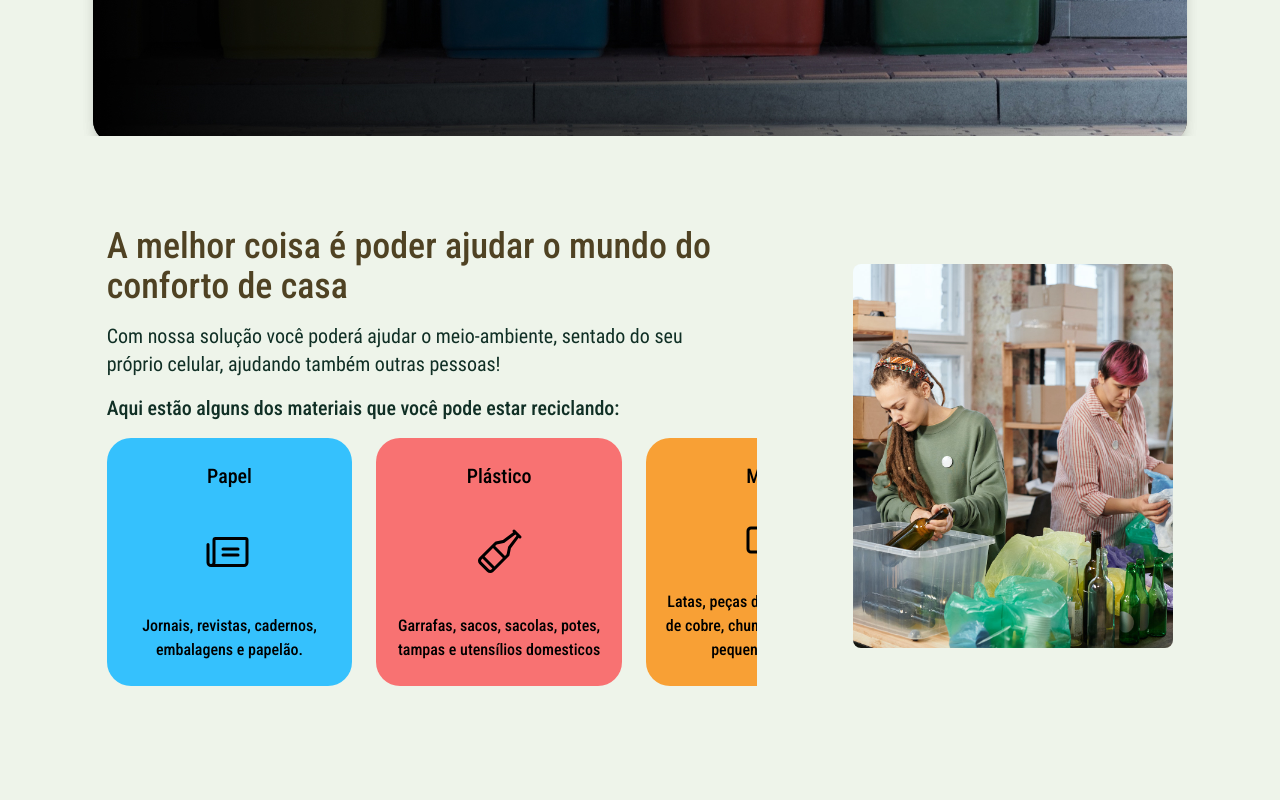
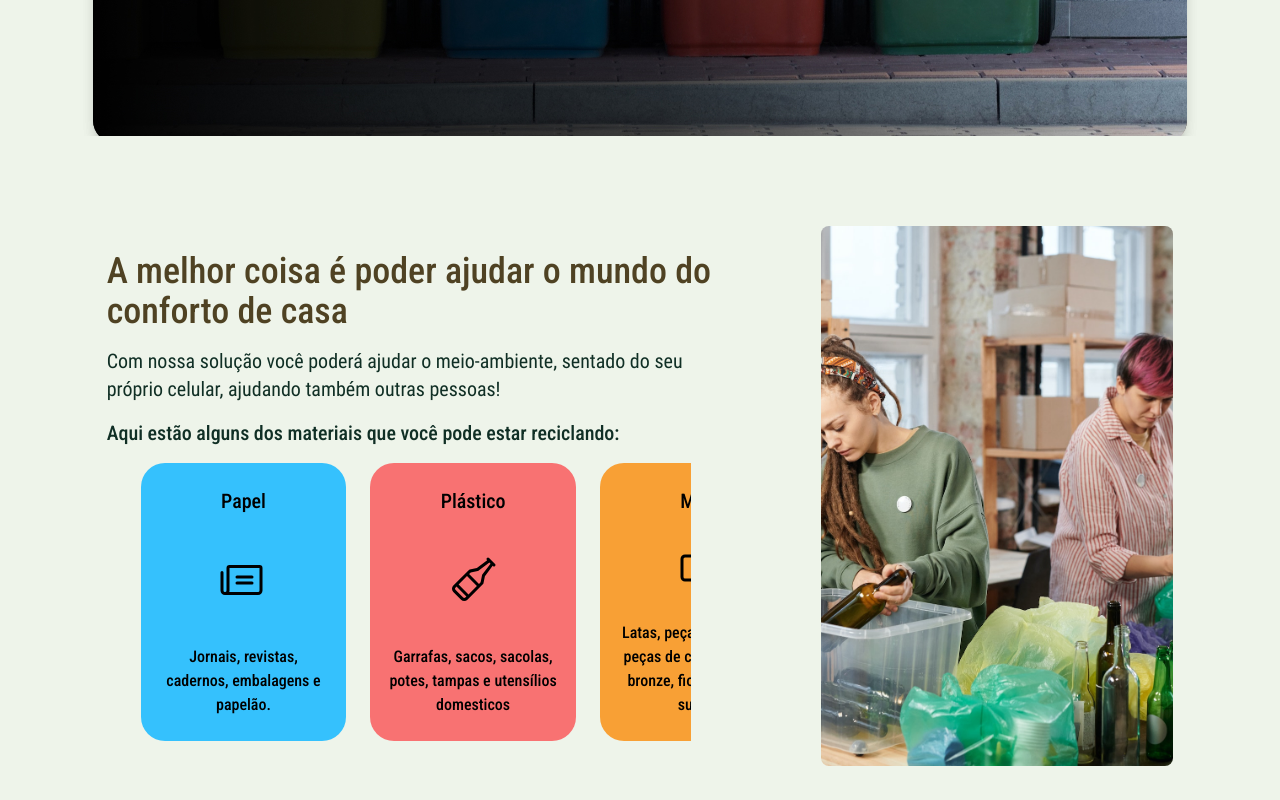
Before and after one commit to projeto-reciclagem/projeto-reciclagem-front, a React (Vite) app: page / in a window 1280 px wide. Shown: the part 600-1400 px from the top of the page. Built offline with nearby package versions, Linux system fonts and the light colour scheme.

Commit message:
UPDATE: ajustes

```diff
--- a/src/components/CardsSlider.tsx
+++ b/src/components/CardsSlider.tsx
@@ -13,7 +13,7 @@ export function CardsSlider() {
     spaceBetween: 24,
     slidesPerView: 2.5,
     style: {
-      width: '650px',
+      width: '550px',
     },
   }
 
@@ -57,15 +57,24 @@ export function CardsSlider() {
   return (
     <div className="" onMouseOver={handleMouseOver} onMouseOut={handleMouseOut}>
       <Slider settings={settings}>
-        <div className="w-full h-full none items-center justify-center absolute z-10 transition-all" style={{ animation: 'fade 2s alternate infinite', display: hovered ? 'none' : 'flex'}}>
-          <span className="material-symbols-outlined text-[3.5em] transition-all" style={{animation: 'cursor 1500ms alternate infinite' }}>
+        <div
+          className="none absolute z-10 h-full w-full items-center justify-center transition-all"
+          style={{
+            animation: 'fade 2s alternate infinite',
+            display: hovered ? 'none' : 'flex',
+          }}
+        >
+          <span
+            className="material-symbols-outlined text-[3.5em] transition-all"
+            style={{ animation: 'cursor 1500ms alternate infinite' }}
+          >
             pan_tool_alt
           </span>
         </div>
         {contents.map((content) => (
           <SwiperSlide
             key={content.material}
-            className={`flex h-[248px] flex-col items-center justify-between px-4 py-6 ${content.color} rounded-3xl`}
+            className={`flex h-[278px] flex-col items-center justify-between px-4 py-6 ${content.color} rounded-3xl`}
           >
             <h3 className="text-xl font-medium">{content.material}</h3>
             <content.Icon size={48} />
--- a/src/components/CarrosselSlider.tsx
+++ b/src/components/CarrosselSlider.tsx
@@ -43,7 +43,7 @@ export function CarrosselSlider() {
           className="flex items-center justify-center"
         >
           <div
-            className={`flex h-[608px] w-11/12 flex-col justify-center gap-8 px-16 mt-16 ${content.bgImg} rounded-3xl bg-cover shadow-lg`}
+            className={`mt-16 flex h-[608px] w-11/12 flex-col justify-center gap-8 px-16 ${content.bgImg} rounded-3xl bg-cover shadow-lg`}
           >
             <h1 className="w-[568px] text-4xl font-medium leading-normal text-leaf-500">
               {content.title}
--- a/src/components/Dropdown.tsx
+++ b/src/components/Dropdown.tsx
@@ -17,7 +17,7 @@ export default function Dropdown({ options, text, className }: DropdownProps) {
     >
       {text}
       {isOpen && (
-        <ul className="options round absolute left-1 top-24 rounded-md bg-moss-green-300 px-4 py-2">
+        <ul className="options round absolute left-1 top-20 rounded-md bg-moss-green-300 px-4 py-2">
           {options.map((option, index) => (
             <li
               key={index}
--- a/src/components/Members.tsx
+++ b/src/components/Members.tsx
@@ -1,4 +1,4 @@
-import React, { useState } from 'react'
+import { useState } from 'react'
 
 interface MembersProps {
   nome: string
--- a/src/pages/home/Home.tsx
+++ b/src/pages/home/Home.tsx
@@ -11,7 +11,7 @@ export default function Home() {
       <main className="h-full w-full bg-moss-green-50">
         <Header />
         <CarrosselSlider />
-        <section className="mx-auto mb-24 flex h-[80vh] w-5/6 gap-24 py-32">
+        <section className="mx-auto mb-24  flex h-[90vh] w-5/6 items-center gap-24">
           <div className="flex w-[650px] flex-col justify-center gap-4 ">
             <h1 className="w-[618px] text-4xl font-medium text-camel-900">
               A melhor coisa é poder ajudar o mundo do conforto de casa
@@ -25,7 +25,7 @@ export default function Home() {
             </h3>
             <CardsSlider />
           </div>
-          <figure className=" w-2/3 rounded-lg bg-[url('@/assets/img/recicle.jpg')] bg-cover bg-bottom" />
+          <div className="h-3/4 w-full rounded-lg bg-[url('@/assets/img/recicle.jpg')] bg-cover bg-bottom" />
         </section>
         <LastSection>
           <section className='h-[100vh] w-full bg-[url("@/assets/img/imageSection2.png")] bg-cover bg-bottom'>
--- a/src/pages/login/Login.tsx
+++ b/src/pages/login/Login.tsx
@@ -111,7 +111,7 @@ export default function Login() {
           </div>
           <div
             className={`box relative ${
-              toMove ? '-top-64' : 'top-[100%]'
+              toMove ? '-top-44' : 'top-[100%]'
             } flex h-[60vh] w-7/12 flex-col items-center justify-start gap-10 transition-all duration-500`}
           >
             <div className="select absolute -top-24 left-0 flex w-full items-center justify-center">
```
